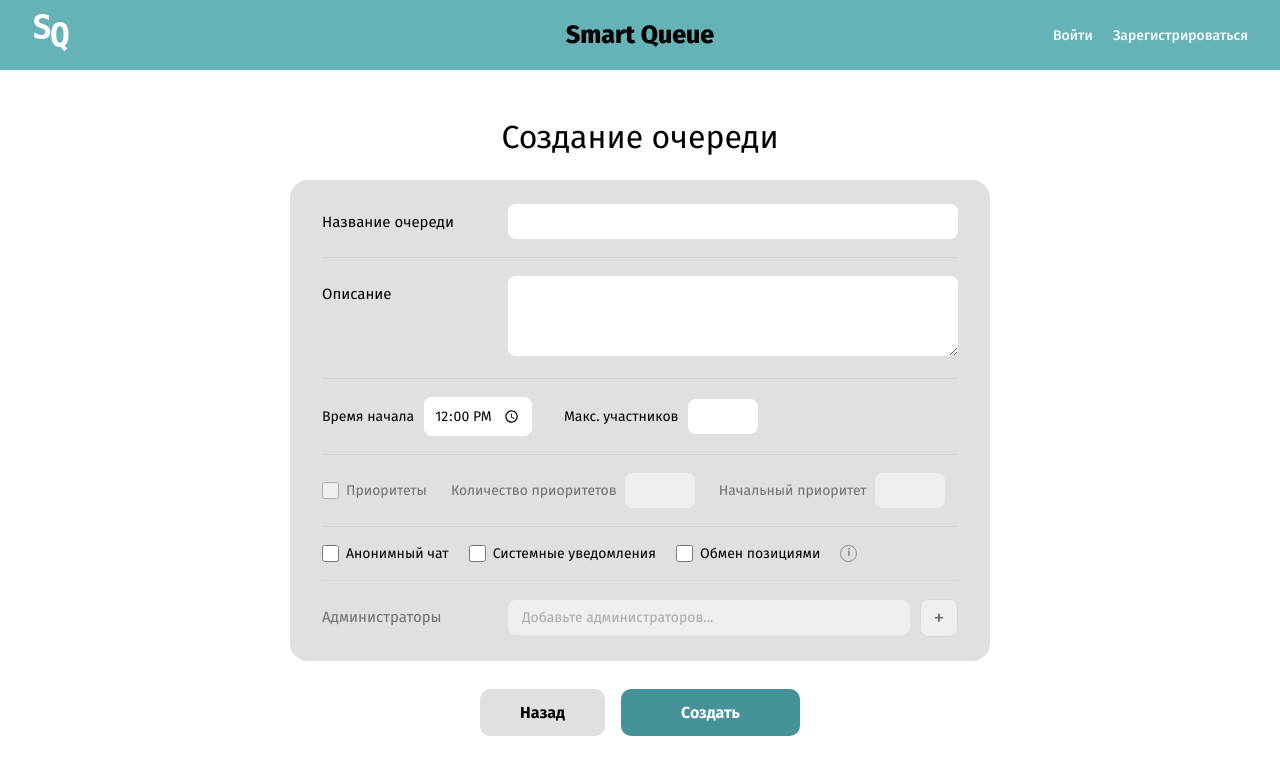
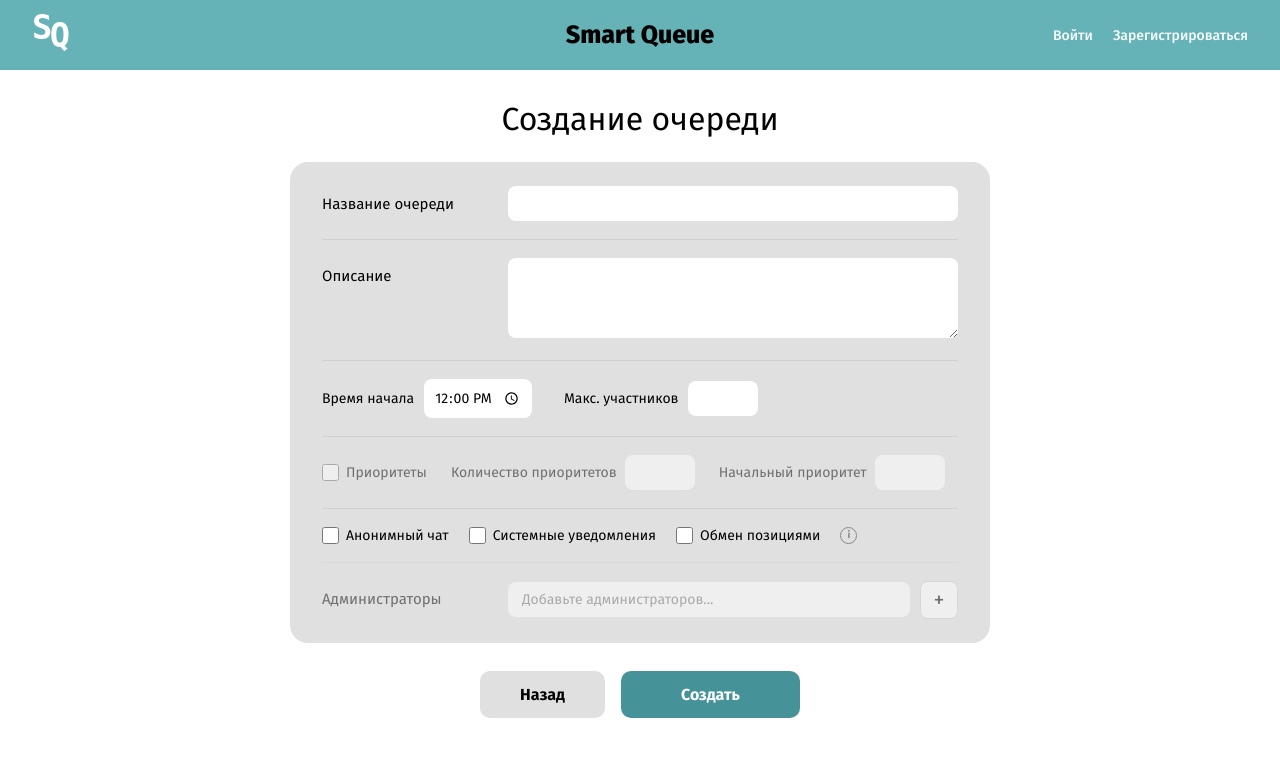
Before and after one commit to Lawliteee/SmartQueue, a Vue app in the folder frontend/: page /create-queue in a window 1280 px wide. Shown: the top 774 px of the page. Built offline with nearby package versions, Linux system fonts and the light colour scheme.

Commit message:
fix: фиксированный header

```diff
--- a/frontend/src/App.vue
+++ b/frontend/src/App.vue
@@ -14,5 +14,6 @@ import AppHeader from './components/AppHeader.vue'
   display: flex;
   flex-direction: column;
   min-height: 100vh;
+  padding-top: 50px;
 }
 </style>
--- a/frontend/src/components/AppHeader.vue
+++ b/frontend/src/components/AppHeader.vue
@@ -19,6 +19,11 @@ header {
   justify-content: space-between;
   padding: 0 32px;
   height: 70px;
+  position: fixed;
+  top: 0;
+  left: 0;
+  right: 0;
+  z-index: 100;
 }
 
 .logo-link {
--- a/frontend/src/views/CreateQueueView.vue
+++ b/frontend/src/views/CreateQueueView.vue
@@ -138,7 +138,7 @@ main {
   display: flex;
   flex-direction: column;
   align-items: center;
-  padding: 48px 20px 60px;
+  padding: 0 20px 60px;
 }
 
 h1 {
```
